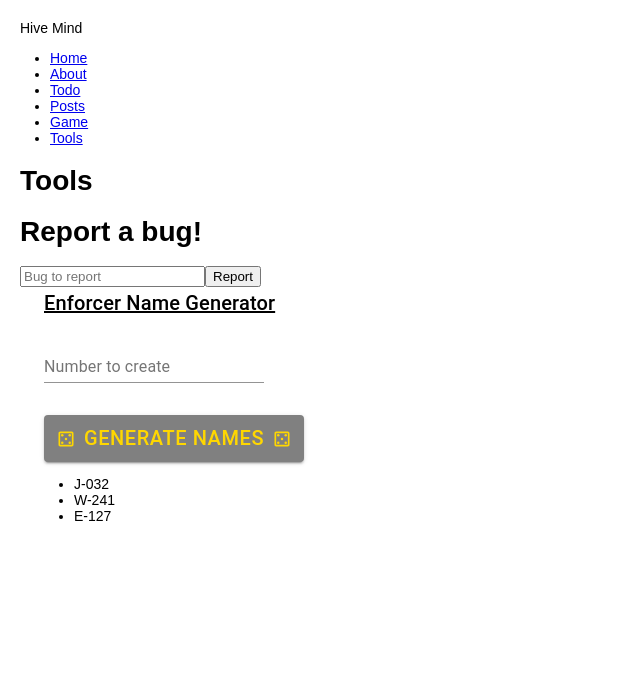
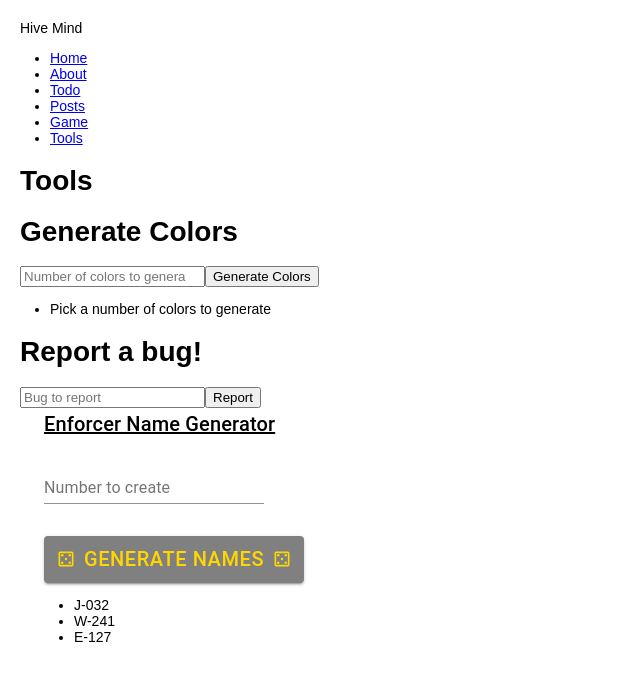
Before and after one commit to aneylon/Hive-Mind-RR, a React (Create React App) app: page /Tools in a window 1280 px wide. Shown: the top 680 px of the page, without its empty margins (0-640 px from the left). Built offline with nearby package versions, Linux system fonts and the light colour scheme.

Commit message:
Start color generator.

```diff
--- a/src/components/Tools.js
+++ b/src/components/Tools.js
@@ -3,11 +3,13 @@ import BugReport from './BugReport/BugReport'
 import Dice from './dice'
 import EnforcerNameGenerator from './name-generator/enforcer-name-generator'
 import Anagram from './Tools/Anagram/Anagram'
+import ColorScheme from './Tools/colorScheme/ColorScheme'
 
 const Tools = () => {
 	return (
 		<div>
 			<h1>Tools</h1>
+			<ColorScheme />
 			<BugReport />
 			{/* <Anagram /> */}
 			<EnforcerNameGenerator />
--- /dev/null
+++ b/src/components/Tools/colorScheme/ColorScheme.js
@@ -0,0 +1,37 @@
+import React, { useState } from 'react'
+
+const ColorScheme = () => {
+	const [colors, setColors] = useState([])
+	const [numberOfColors, setNumberOfColors] = useState('')
+
+	const generateColors = (numberToGenerate) => {
+		console.log('make them colors', numberToGenerate)
+	}
+
+	const showColors = (colorsToShow) => {
+		if (colorsToShow.length <= 0)
+			return <li>Pick a number of colors to generate</li>
+	}
+
+	return (
+		<div>
+			<h1>Generate Colors</h1>
+			<input
+				placeholder='Number of colors to generate'
+				type='number'
+				onChange={(event) => setNumberOfColors(event.target.value)}
+				value={numberOfColors}
+			/>
+			<button
+				onClick={() => {
+					generateColors(numberOfColors)
+				}}
+			>
+				Generate Colors
+			</button>
+			<ul>{showColors(colors)}</ul>
+		</div>
+	)
+}
+
+export default ColorScheme
```
